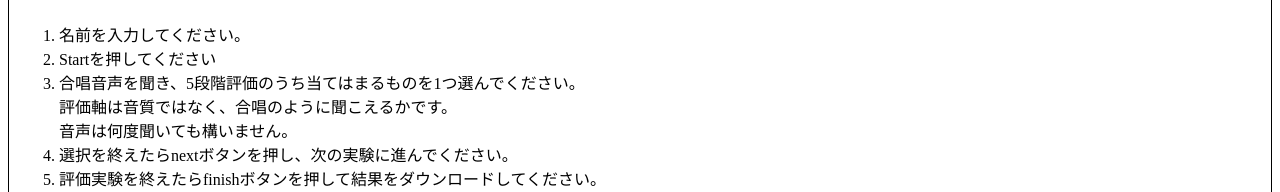
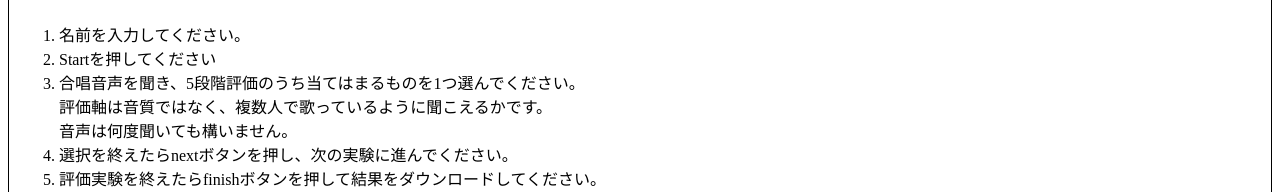
Before and after one commit to Kaito-Nishizawa/MOS-test.github.io, a plain HTML site: page index.html in a window 1280 px wide. Shown: the part 233-425 px from the top of the page. Drawn offline with Linux system fonts and the light colour scheme.

Commit message:
Update index.html
Signed-off-by: KaitoNishizawa <129962580+Kaito-Nishizawa@users.noreply.github.com>

```diff
--- a/index.html
+++ b/index.html
@@ -17,7 +17,7 @@
             <li>名前を入力してください。</li>
             <li>Startを押してください</li>
             <li>合唱音声を聞き、5段階評価のうち当てはまるものを1つ選んでください。</br>
-                評価軸は音質ではなく、合唱のように聞こえるかです。</br>
+                評価軸は音質ではなく、複数人で歌っているように聞こえるかです。</br>
                 音声は何度聞いても構いません。</li>
             <li>選択を終えたらnextボタンを押し、次の実験に進んでください。</li>
             <li>評価実験を終えたらfinishボタンを押して結果をダウンロードしてください。<br>
```
